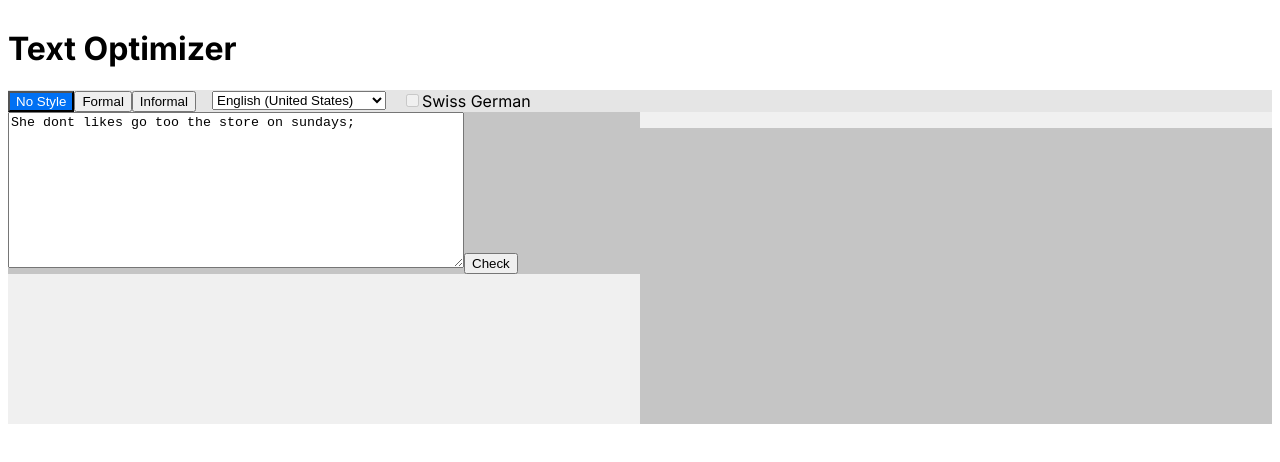
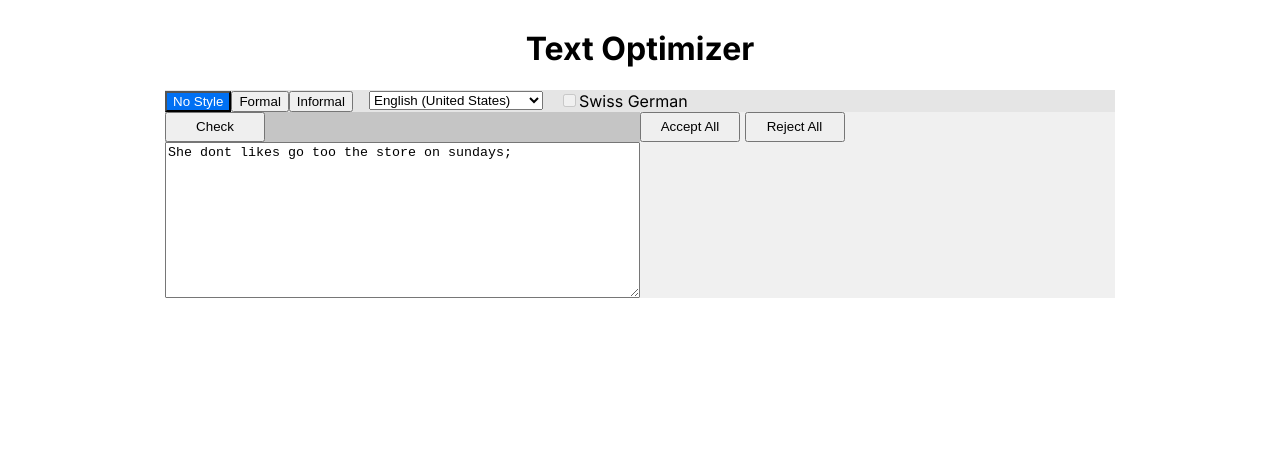
Before and after one commit to cheesestringhustler/llm-text-optimizer, a Next.js app: page / in a window 1280 px wide. Shown: the top 462 px of the page. Built offline with nearby package versions, Linux system fonts and the light colour scheme.

Commit message:
UI, accept/reject all diffs, test reasons

```diff
--- a/app/api/language/route.ts
+++ b/app/api/language/route.ts
@@ -1,4 +1,5 @@
 import OpenAI from 'openai';
+import commonLanguages from "../../../languages.json";
 
 const openai = new OpenAI({
   apiKey: process.env.OPENAI_API_KEY,
@@ -17,7 +18,9 @@ export async function POST(req: Request, res: Response) {
       max_tokens: 4096,
     });
 
-    return Response.json(response.choices[0].message.content);
+    const languageCode = response.choices[0].message.content!;
+    const language = commonLanguages.find((lang) => lang.code === languageCode) as Language;
+    return Response.json(language);
   } catch (error) {
     console.error("Error detecting language:", error);
     return Response.json({ error: "Failed to detect language" }, { status: 500 });
--- a/app/api/optimize/route.ts
+++ b/app/api/optimize/route.ts
@@ -5,17 +5,19 @@ const openai = new OpenAI({
 });
 
 export async function POST(req: Request, res: Response) {
-  const { text, language } = await req.json();
+  const { text, language } = await req.json() as { text: string, language: Language };
 
   try {
-const systemPrompt = `
-Correct the text to have proper spelling, grammar and punctation.
-If the text varies from ${language} adapt it accordingly.
+    const systemPrompt =
+`Correct the text to have proper spelling, grammar and punctation.
+The language of the text is ${language.name}.
 `;
-    const userPrompt = `Correct the text to have proper spelling, grammar and punctation:
+    const userPrompt =
+`Correct the text to have proper spelling, grammar and punctation:
 ${text}`
+
     const response = await openai.chat.completions.create({
-      model: "gpt-4-turbo",
+      model: "gpt-3.5-turbo",
       messages: [{ role: "system", content: systemPrompt }, { role: "user", content: userPrompt }],
       temperature: 0.7,
       max_tokens: 4096,
--- /dev/null
+++ b/app/api/reason/route.ts
@@ -0,0 +1,38 @@
+import OpenAI from 'openai';
+import { ExtendedChange } from '../../../types/diff';
+
+const openai = new OpenAI({
+  apiKey: process.env.OPENAI_API_KEY,
+});
+
+export async function POST(req: Request, res: Response) {
+  const { text, language, diffs } = await req.json() as { text: string, language: Language, diffs: ExtendedChange[] };
+
+  try {
+    const systemPrompt =
+`You are provided with a text and a set of changes for that text in form of a JSON file.
+You are tasked to provide a reason for each change and add the reason to the change object.
+Return the JSON of the changes with the reasons.
+The language of the text is ${language.name} so provide reasons in that language.
+`;
+    const userPrompt =
+`Original text:
+${text}
+JSON of changes:
+${JSON.stringify(diffs)}
+`
+
+    const response = await openai.chat.completions.create({
+      model: "gpt-3.5-turbo",
+      messages: [{ role: "system", content: systemPrompt }, { role: "user", content: userPrompt }],
+      temperature: 0.7,
+      max_tokens: 4096,
+      response_format: { type: "json_object" },
+    });
+    console.log(JSON.parse(response.choices[0].message.content!));
+    return Response.json(JSON.parse(response.choices[0].message.content!));
+  } catch (error) {
+    console.error("Error optimizing text:", error);
+    return Response.json({ error: "Failed to optimize text" }, { status: 500 });
+  }
+}
--- a/app/page.module.scss
+++ b/app/page.module.scss
@@ -1,8 +1,5 @@
 .main {
   display: flex;
   flex-direction: column;
-  // justify-content: space-between;
-  // align-items: center;
-  // padding: 6rem;
-  // min-height: 100vh;
+  align-items: center;
 }
--- a/components/Editor.module.scss
+++ b/components/Editor.module.scss
@@ -2,6 +2,7 @@
     width: 100%;
     height: 100%;
     background-color: #c5c5c5;
+    max-width: 950px;
 }
 
 .controls {
@@ -28,6 +29,8 @@
 
     .textcontainer {
         width: 100%;
+        display: flex;
+        flex-direction: row;
 
         .textinput textarea,
         .textoutput {
@@ -35,8 +38,15 @@
             min-height: 150px;
         }
 
+        .textinput {
+            display: flex;
+            flex-direction: column;
+            flex: 1;
+        }
+
         .textoutput {
             background-color: #f0f0f0;
+            flex: 1;
             .highlight {
                 background-color: yellow;
                 cursor: pointer;
@@ -45,6 +55,11 @@
             .highlight:hover {
                 background-color: orange;
             }
+        }
+
+        button {
+            width: 100px;
+            height: 30px;
         }
     }
 
--- a/components/Editor.tsx
+++ b/components/Editor.tsx
@@ -1,19 +1,17 @@
 "use client";
-import React, { useState, useEffect, useCallback, Fragment } from "react";
+import React, { useState, useEffect } from "react";
 import styles from "./Editor.module.scss";
 import commonLanguages from "../languages.json";
-import Popover from './Popover';
-import { diffChars, diffWords, Change } from 'diff';
-
+import TextOutput from './TextOutput';
 
 function Editor() {
-    const [text, setText] = useState("She dont likes go too the store on sundays;"); // Text input by the user
-    const [languageCode, setLanguageCode] = useState("en"); // Selected language, default is English
+    const [text, setText] = useState("She dont likes go too the store on sundays;"); // Initial text input by the user
+    const [language, setLanguage] = useState<Language>(commonLanguages[2]); // Selected language, default is English
     const [promptStyle, setPromptStyle] = useState("no-style"); // Style of the prompt
-    const [optimizedText, setOptimizedText] = useState(); // Stores text changes after optimization
+    const [optimizedText, setOptimizedText] = useState<string>(""); // Stores text changes after optimization
     const [activeChangeId, setActiveChangeId] = useState<number | null>(null);
     const [debouncedText, setDebouncedText] = useState(text); // Debounced text for delayed processing
-    const adaptLanguage: Boolean = false; // Debug flag to adapt language automatically
+    const adaptLanguage: Boolean = true; // Debug flag to adapt language automatically
 
     // Language adaptation based on text change, every 3 seconds
     useEffect(() => {
@@ -30,7 +28,7 @@ function Editor() {
                     });
                     const data = await response.json();
                     console.log("language prediction:", data);
-                    setLanguageCode(data);
+                    setLanguage(data);
                     setDebouncedText(text);
                 }
             }, 3000);
@@ -47,89 +45,26 @@ function Editor() {
     // Handler for form submission
     const handleSubmit = async (e: React.FormEvent<HTMLFormElement>) => {
         e.preventDefault();
-        const languageName = commonLanguages.find((lang) => lang.code === languageCode)?.name;
         // Fetching optimized text from the server
         const response = await fetch('/api/optimize', {
             method: 'POST',
             headers: {
                 'Content-Type': 'application/json',
             },
-            body: JSON.stringify({ text, languageName }),
+            body: JSON.stringify({ text, language }),
         });
         const changes = await response.json();
-        // console.log("text changes:", changes);
         setOptimizedText(changes.optimizedText);
     };
 
-    interface ExtendedChange extends Change {
-        modified?: boolean; // Indicates if the change is a modification
-        added?: boolean; // Indicates if the change is an addition
-        removed?: boolean; // Indicates if the change is a removal
-    }
-
-    // Preprocess diffs to merge added and removed changes into modified changes
-    const preprocessDiffs = (diffs: ExtendedChange[]) => {
-        const mergedDiffs: ExtendedChange[] = [];
-        let temp: ExtendedChange | null = null;
-
-        diffs.forEach((part, index) => {
-            if (part.added || part.removed) {
-                if (temp) {
-                    // Merge opposite changes (add vs. remove) into a modified change
-                    if ((temp.added && part.removed) || (temp.removed && part.added)) {
-                        mergedDiffs.push({
-                            value: temp.value + part.value,
-                            modified: true, // Mark as modified
-                        });
-                        temp = null; // Reset temp after merging
-                    } else {
-                        // Push consecutive same-type changes and update temp
-                        mergedDiffs.push(temp);
-                        temp = part;
-                    }
-                } else {
-                    temp = part; // Set temp for potential merging
-                }
-            } else {
-                // Push unchanged parts directly
-                if (temp) {
-                    mergedDiffs.push(temp);
-                    temp = null;
-                }
-                mergedDiffs.push(part);
-            }
-        });
-
-        // Push any remaining temp part
-        if (temp) {
-            mergedDiffs.push(temp);
-        }
-
-        return mergedDiffs;
+    // Accept all changes handler
+    const handleAcceptAll = () => {
+        setText(optimizedText); // Update text with optimizedText
     };
 
-    // Render diffs with detailed styling based on change type
-    const renderDetailedDiff = () => {
-        if (!optimizedText) return <></>; // Return empty fragment if there's no optimized text
-        const diffs = diffChars(text, optimizedText); // Compute character-level diffs
-        const processedDiffs = preprocessDiffs(diffs); // Preprocess diffs for rendering
-
-        return (
-            <div>
-                {processedDiffs.map((part, index) => (
-                    <span key={index}
-                          style={{ backgroundColor: part.modified ? 'orange' : part.added ? 'lightgreen' : part.removed ? 'salmon' : 'transparent' }}
-                          onMouseEnter={() => setActiveChangeId(index)}
-                          onMouseLeave={() => setActiveChangeId(null)}>
-                        {part.value}
-                        {/* Show popover only if part is modified, added, or removed */}
-                        {activeChangeId === index && (part.modified || part.added || part.removed) && (
-                            <Popover message={`Change type: ${part.modified ? 'Modified' : part.added ? 'Added' : part.removed ? 'Removed' : 'Unchanged'}`} />
-                        )}
-                    </span>
-                ))}
-            </div>
-        );
+    // Reject all changes handler
+    const handleRejectAll = () => {
+        setOptimizedText(text); // Keep the original text, discard changes
     };
 
     return (
@@ -142,7 +77,7 @@ function Editor() {
                     <button className={promptStyle === "formal" ? styles.active : ""} onClick={() => setPromptStyle("formal")}>Formal</button>
                     <button className={promptStyle === "informal" ? styles.active : ""} onClick={() => setPromptStyle("informal")}>Informal</button>
                 </div>
-                <select className={styles.option} value={languageCode} onChange={(e) => setLanguageCode(e.target.value)}>
+                <select className={styles.option} value={language.code} onChange={(e) => setLanguage(commonLanguages.find((lang) => lang.code === e.target.value) as Language)}>
                     {commonLanguages.map(lang => (
                         <option key={lang.code} value={lang.code}>{lang.name}</option> // Mapping language options to select element
                     ))}
@@ -150,7 +85,11 @@ function Editor() {
                 {/* Checkbox for Swiss German option */}
                 <div className={styles.option}>
                     <label>
-                        <input type="checkbox" onChange={(e) => setLanguageCode(e.target.checked ? "de-ch" : "de")} checked={languageCode === "de-ch"} disabled={languageCode !== "de" && languageCode !== "de-ch"} />
+                        <input
+                            type="checkbox"
+                            onChange={(e) => setLanguage(commonLanguages.find((lang) => lang.code === (e.target.checked ? "de-ch" : "de")) as Language)}
+                            checked={language.code === "de-ch"}
+                            disabled={language.code !== "de" && language.code !== "de-ch"} />
                         Swiss German
                     </label>
                 </div>
@@ -161,20 +100,24 @@ function Editor() {
 
                 <div className={styles.textcontainer}>
                     <form onSubmit={handleSubmit} className={styles.textinput}>
+                        <button>Check</button>
                         <textarea value={text} onChange={(e) => setText(e.target.value)}></textarea>
-                        <button>Check</button>
                     </form>
 
                     {/* Displaying highlighted changes */}
                     <div className={styles.textoutput}>
-                        {renderDetailedDiff()}
+                        <button onClick={handleAcceptAll}>Accept All</button> {/* Accept all changes */}
+                        <button onClick={handleRejectAll}>Reject All</button> {/* Reject all changes */}
+                        <TextOutput
+                          text={text}
+                          setText={setText}
+                          language={language}
+                          optimizedText={optimizedText}
+                          setOptimizedText={setOptimizedText}
+                          activeChangeId={activeChangeId}
+                          setActiveChangeId={setActiveChangeId}
+                        />
                     </div>
-                </div>
-
-                {/* Listing the possible changes */}
-                <div className={styles.optimizations}>
-                    <ul>
-                    </ul>
                 </div>
             </div>
         </div>
--- /dev/null
+++ b/components/TextOutput.tsx
@@ -0,0 +1,83 @@
+import React, { useEffect, useState } from 'react';
+import Popover from './Popover';
+import { diffChars, Change } from 'diff';
+import { ExtendedChange } from '../types/diff';
+
+interface TextOutputProps {
+    text: string;
+    setText: (text: string) => void;
+    language: Language;
+    optimizedText: string;
+    setOptimizedText: (text: string) => void;
+    activeChangeId: number | null;
+    setActiveChangeId: React.Dispatch<React.SetStateAction<number | null>>;
+}
+
+const TextOutput: React.FC<TextOutputProps> = ({ text, setText, language, optimizedText, setOptimizedText, activeChangeId, setActiveChangeId }) => {
+    const [processedDiffs, setProcessedDiffs] = useState<ExtendedChange[]>([]);
+
+    const preprocessDiffs = (diffs: ExtendedChange[]) => {
+        return diffs.reduce((acc: ExtendedChange[], part, index, array) => {
+            if (part.added || part.removed) {
+                const nextPart = array[index + 1];
+                if (nextPart && ((part.added && nextPart.removed) || (part.removed && nextPart.added))) {
+                    acc.push({
+                        id: part.id, // Use the id of the first part
+                        value: part.value + "->" + nextPart.value,
+                        modified: true,
+                        added: undefined,
+                        removed: undefined,
+                    });
+                    array.splice(index + 1, 1); // Remove next part as it's merged
+                } else {
+                    acc.push(part); // Add non-mergeable part as is
+                }
+            } else {
+                acc.push(part); // Directly add unchanged parts
+            }
+            return acc;
+        }, []);
+    };
+
+    useEffect(() => {
+        const diffs = diffChars(text, optimizedText);
+        // Extend each Change object with an id and the necessary properties
+        const extendedDiffs: ExtendedChange[] = diffs.map((diff, index) => ({
+            ...diff,
+            id: index, // Assign a unique ID based on index
+            modified: false, // Initialize as not modified
+            added: !!diff.added, // Explicitly set added and removed flags
+            removed: !!diff.removed,
+        }));
+        const processed = preprocessDiffs(extendedDiffs); // Now preprocessDiffs operates on properly typed objects
+        console.log(processed);
+        setProcessedDiffs(processed);
+    }, [optimizedText]); // Dependency array, re-run effect when optimizedText changes
+
+    if (!optimizedText) return <></>; // Return empty fragment if there's no optimized text
+
+    return (
+        <div>
+            {processedDiffs.map((part, index) => (
+                <span key={index}
+                    style={{ backgroundColor: part.modified ? 'orange' : part.added ? 'lightgreen' : part.removed ? 'salmon' : 'transparent' }}
+                    onMouseEnter={() => setActiveChangeId(index)}
+                    onMouseLeave={() => setActiveChangeId(null)}
+                    title={part.reason ? part.reason : ''}>
+                    {part.value}
+                    {/* Show popover only if part is modified, added, or removed */}
+                    {/* TODO: add popover to accept/reject changes with reason */}
+                    {/* {activeChangeId === index && (part.modified || part.added || part.removed) && (
+                        <Popover
+                            message={`Change type: ${processedDiffs[activeChangeId].modified ? 'Modified' : processedDiffs[activeChangeId].added ? 'Added' : processedDiffs[activeChangeId].removed ? 'Removed' : 'Unchanged'}`}
+                            onAccept={() => acceptDiff(processedDiffs[activeChangeId].id)}
+                            onReject={() => rejectDiff(processedDiffs[activeChangeId].id)}
+                        />
+                    )} */}
+                </span>
+            ))}
+        </div>
+    );
+};
+
+export default TextOutput;
--- a/package.json
+++ b/package.json
@@ -1,5 +1,5 @@
 {
-  "name": "text-optimizer-app",
+  "name": "llm-text-optimizer",
   "version": "0.1.0",
   "private": true,
   "scripts": {
@@ -9,12 +9,14 @@
     "lint": "next lint"
   },
   "dependencies": {
+    "diff": "^5.2.0",
     "next": "14.2.2",
     "openai": "^4.38.1",
     "react": "^18",
     "react-dom": "^18"
   },
   "devDependencies": {
+    "@types/diff": "^5.2.0",
     "@types/node": "^20",
     "@types/react": "^18",
     "@types/react-dom": "^18",
--- /dev/null
+++ b/types/diff.ts
@@ -0,0 +1,11 @@
+import { Change } from "diff";
+
+export interface ExtendedChange extends Change {
+    id: number;
+    modified?: boolean;
+    added?: boolean;
+    removed?: boolean;
+    reason?: string;
+    context?: string;
+    offset?: number;
+}
```
Also changed, not shown: components/Popover.tsx (+5 -3 lines), 1 other file (tests, documents, lock files or other folders).
